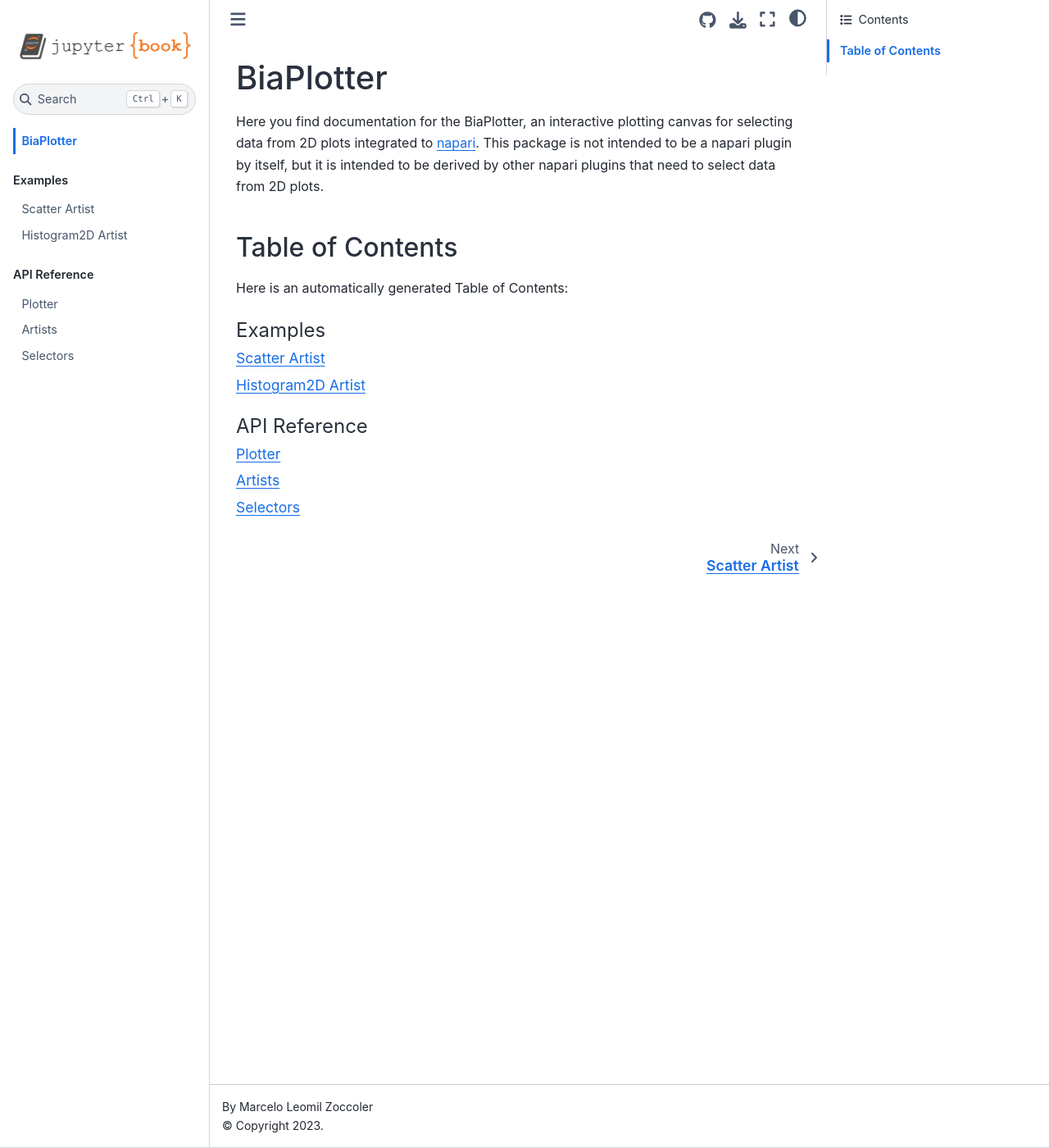
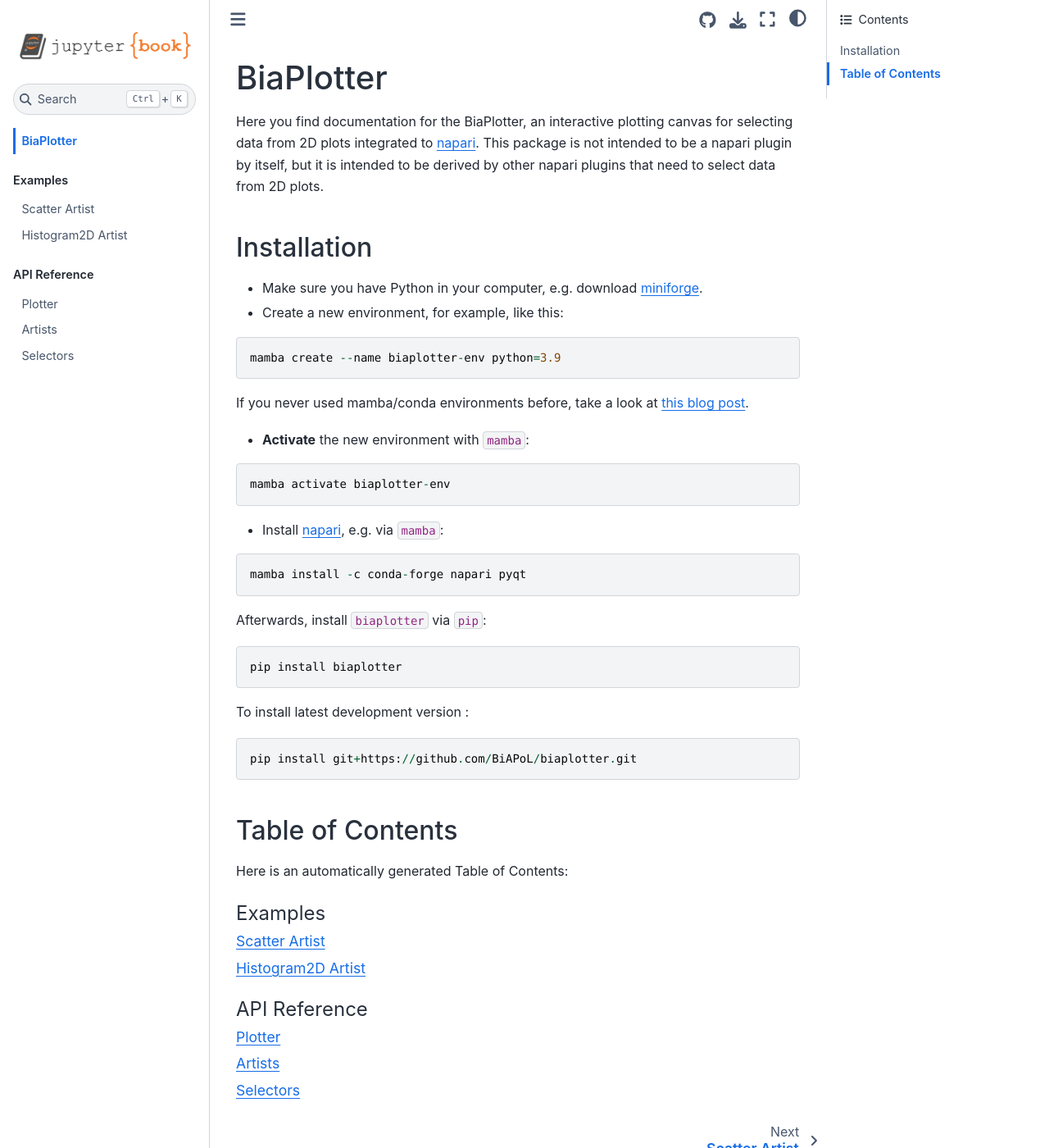
Before and after one commit to BiAPoL/biaplotter, a Jupyter Book: the page built from docs/intro.md, in a window 1280 px wide and 1400 px high. Shown: the whole window at 82% size. Built offline with Jupyter Book 1.0.4 settings and Sphinx 7.4.7 and the Sphinx Book theme 1.1.4, drawn with Linux system fonts in a browser that asks for light colours; pages that are not in the unit, such as notebooks, are missing from menus.

Commit message:
add installation instructions

````diff
--- a/docs/intro.md
+++ b/docs/intro.md
@@ -4,6 +4,42 @@
 
 Here you find documentation for the BiaPlotter, an interactive plotting canvas for selecting data from 2D plots integrated to [napari](https://napari.org/stable/).
 This package is not intended to be a napari plugin by itself, but it is intended to be derived by other napari plugins that need to select data from 2D plots.
+
+## Installation
+
+* Make sure you have Python in your computer, e.g. download [miniforge](https://github.com/conda-forge/miniforge?tab=readme-ov-file#download).
+
+* Create a new environment, for example, like this:
+
+```
+mamba create --name biaplotter-env python=3.9
+```
+
+If you never used mamba/conda environments before, take a look at [this blog post](https://biapol.github.io/blog/mara_lampert/getting_started_with_mambaforge_and_python/readme.html).
+
+* **Activate** the new environment with `mamba`:
+
+```
+mamba activate biaplotter-env
+```
+
+* Install [napari](https://napari.org/stable/), e.g. via `mamba`:
+
+```
+mamba install -c conda-forge napari pyqt
+```
+
+Afterwards, install `biaplotter` via `pip`:
+
+```
+pip install biaplotter
+```
+
+To install latest development version :
+
+```
+pip install git+https://github.com/BiAPoL/biaplotter.git
+```
 
 ## Table of Contents
 
````
